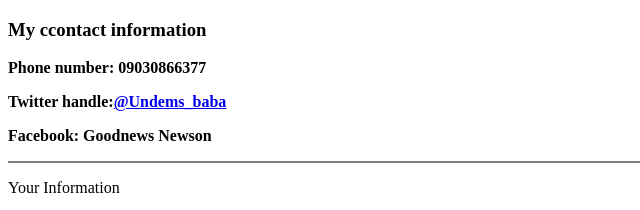
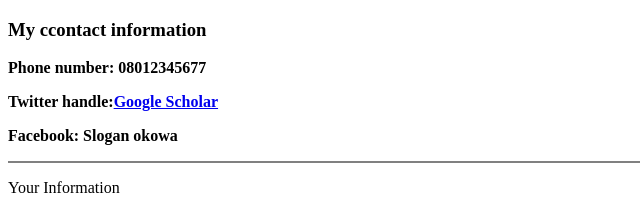
Before and after one commit to Slogan101/Slogan, a plain HTML site: page contact.html in a window 1280 px wide. Shown: the top 210 px of the page, 0-640 px from the left. Drawn offline with Linux system fonts and the light colour scheme.

Commit message:
contact codings changed

```diff
--- a/contact.html
+++ b/contact.html
@@ -6,9 +6,9 @@
   </head>
   <h3>My ccontact information</h3>
   <body>
-    <p><strong>Phone number: 09030866377</strong></p>
-    <p><strong>Twitter handle:<a href="https://twitter.com/udems_baba">@Undems_baba</a></strong></p>
-    <p><strong>Facebook: Goodnews Newson</strong></p>
+    <p><strong>Phone number: 08012345677</strong></p>
+    <p><strong>Twitter handle:<a href="https://scholar.google.com/">Google Scholar</a></strong></p>
+    <p><strong>Facebook: Slogan okowa</strong></p>
     <hr noshade>
    <p>Your Information</p>
    <form class="" action="index.html" method="post">
```
